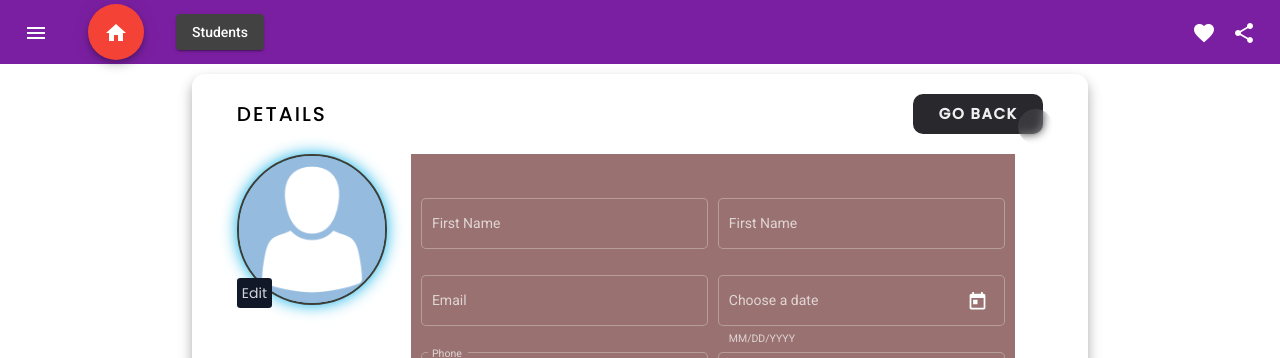
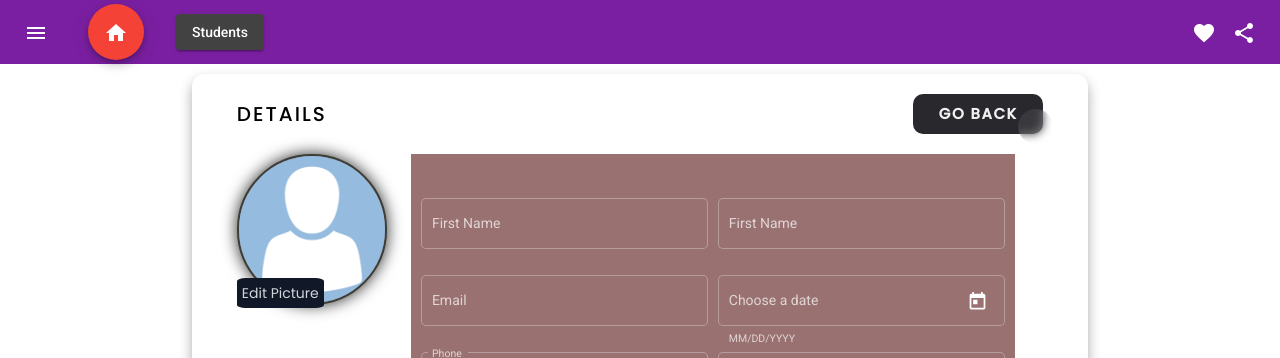
Before and after one commit to jaison10/SudentAdminPortal-UI, an Angular app in the folder studentadminportal-ui/: page /students/1 in a window 1280 px wide. Shown: the top 358 px of the page. Built offline with nearby package versions, Linux system fonts and the light colour scheme; no server answers.

Commit message:
desgin complete, upload file

```diff
--- a/studentadminportal-ui/src/app/students/student-view/student-view.component.css
+++ b/studentadminportal-ui/src/app/students/student-view/student-view.component.css
@@ -59,7 +59,7 @@
   display: none;
 }
 
-.edit-profile input + label {
+.edit-profile input + label{
   display: inline-block;
   padding: 5px;
   cursor: pointer;
@@ -73,7 +73,7 @@
   width: 100%;
   border-radius: 50%;
   border: 2px solid #3e3e36;
-  filter: drop-shadow(0 0 8px #0db0e6);
+  filter: drop-shadow(0 0 8px #222323);
 }
 
 /* BUTTON DESIGN */
--- a/studentadminportal-ui/src/app/students/student-view/student-view.component.html
+++ b/studentadminportal-ui/src/app/students/student-view/student-view.component.html
@@ -6,8 +6,8 @@
     <div class="profile-details">
         <div class="profile-pic">
             <div class="edit-profile">
-                <input type='file' id="imageUpload" accept=".png, .jpg, .jpeg" />
-                <label for="imageUpload">Edit</label>
+                <input type='file' id="imageUpload" accept=".png, .jpg, .jpeg" (change)="UploadImage($event)" />
+                <label for="imageUpload">Edit Picture</label>
             </div>
             <img [src]="profileImageUrl">
         </div>
--- a/studentadminportal-ui/src/app/students/student-view/student-view.component.ts
+++ b/studentadminportal-ui/src/app/students/student-view/student-view.component.ts
@@ -58,7 +58,7 @@ export class StudentViewComponent implements OnInit {
         console.log("LOADED AGAIN and the ID is", this.studentIdFrmURL);
 
         this.existingUser = true;
-        this.SetProfileImage();
+
       }else{
         this.studentFName = 'Insert';
       }
@@ -73,10 +73,12 @@ export class StudentViewComponent implements OnInit {
         this.student = studentData;
         console.log("Saved Data", this.student);
         this.studentFName = this.student?.firstname;
+        this.SetProfileImage();
       },
       (error)=>{
         //the backend is expecting a GUID. If the given value isnt a GUID or if the given val is GUID and curresponding student isnt found, both cases will return an error.
         console.log("Error Occured: ", error);
+        this.SetProfileImage();
       })
     }
 
@@ -118,6 +120,18 @@ export class StudentViewComponent implements OnInit {
     })
   }
 
+  UploadImage(event :any) : void{
+    if(this.student.id){
+      var file : File = event.target.files[0];
+      this.StudentService.UploadImage(this.student.id, file).subscribe((fileName)=>{
+        console.log("file name ", fileName);
+
+      });
+      console.log("UPLOAD COMPLETED");
+
+    }
+  }
+
   getErrorMessage() {
     if (this.email.hasError('required')) {
       return 'You must enter a value';
@@ -129,7 +143,7 @@ export class StudentViewComponent implements OnInit {
     console.log("The profile URL : ", this.student.profileImgUrl);
 
     if(this.student.profileImgUrl){
-
+      this.profileImageUrl = this.student.profileImgUrl
     }else
     {
       this.profileImageUrl = "../../../assets/Images/dummy-avatar.png"
--- a/studentadminportal-ui/src/app/students/students.service.ts
+++ b/studentadminportal-ui/src/app/students/students.service.ts
@@ -58,4 +58,10 @@ export class StudentsService {
     }
     return this.httpClient.post<Student>(this.httpURL + "/Student", requestData);
   }
+
+  UploadImage(studentId: String, file: File){
+    console.log("The student id ", studentId);
+
+    return this.httpClient.post<String>(this.httpURL + "/Student/" + studentId + "/upload-profile", file)
+    }
 }
```
